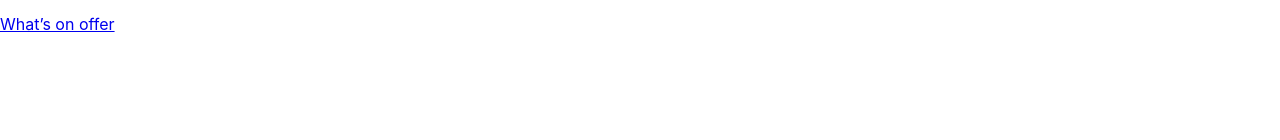
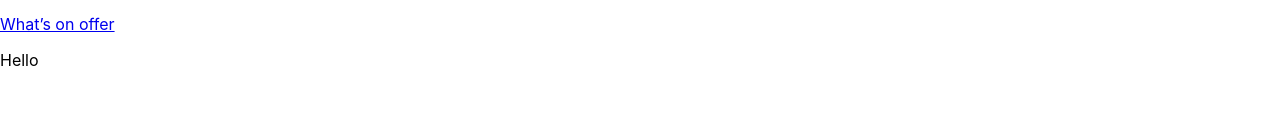
Before and after one commit to oleks11redka/Langdon_Coffee, a React (Create React App) app: page / in a window 1280 px wide. Shown: the part 608-748 px from the top of the page. Built offline with nearby package versions, Linux system fonts and the light colour scheme.

Commit message:
InTheNews element added

```diff
--- /dev/null
+++ b/src/components/elements/InTheNews/InTheNews.jsx
@@ -0,0 +1,13 @@
+import React, { Component } from 'react'
+
+import './InTheNews.scss'
+
+export default class InTheNews extends Component {
+    render() {
+      return (
+        <div className='InTheNews'>
+           <p>Hello</p>
+        </div>
+      )
+    }
+}
--- a/src/components/pages/Home/Home.jsx
+++ b/src/components/pages/Home/Home.jsx
@@ -5,6 +5,7 @@ import OurOffering from '../../elements/OurOffering/OurOffering'
 import Instagram from '../../elements/Instagram/Instagram'
 
 import './Home.scss'
+import InTheNews from '../../elements/InTheNews/InTheNews'
 
 export default class Home extends Component {
     render() {
@@ -13,6 +14,7 @@ export default class Home extends Component {
             <MainHeader />
             <WhoWeAre />
             <OurOffering />
+            <InTheNews />
             <Instagram />
         </div>
       )
```
Also changed, not shown: src/components/elements/InTheNews/InTheNews.scss (added).
